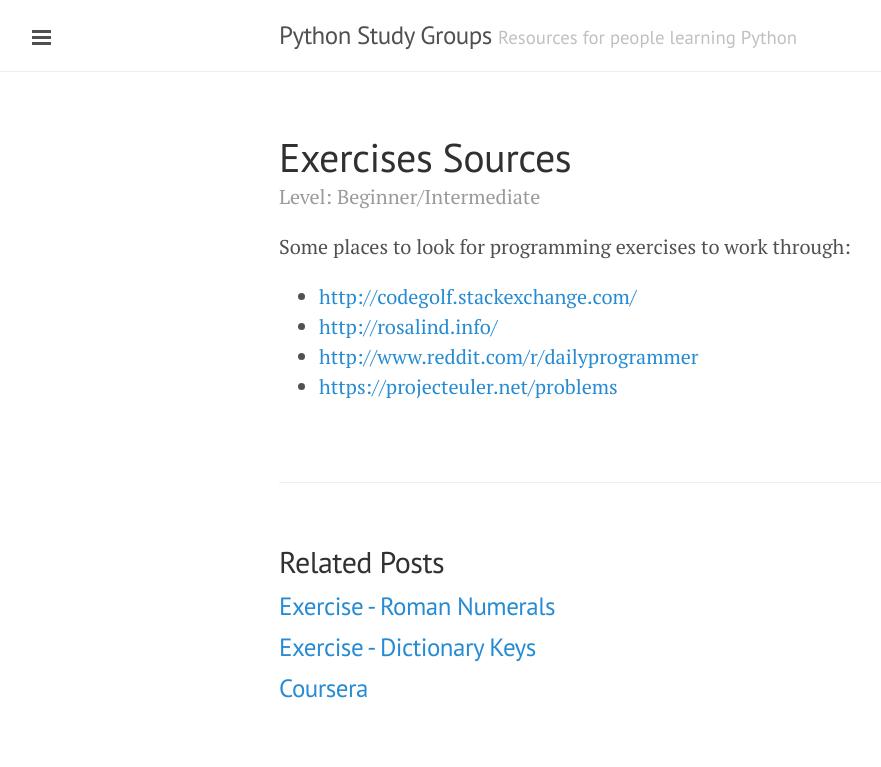
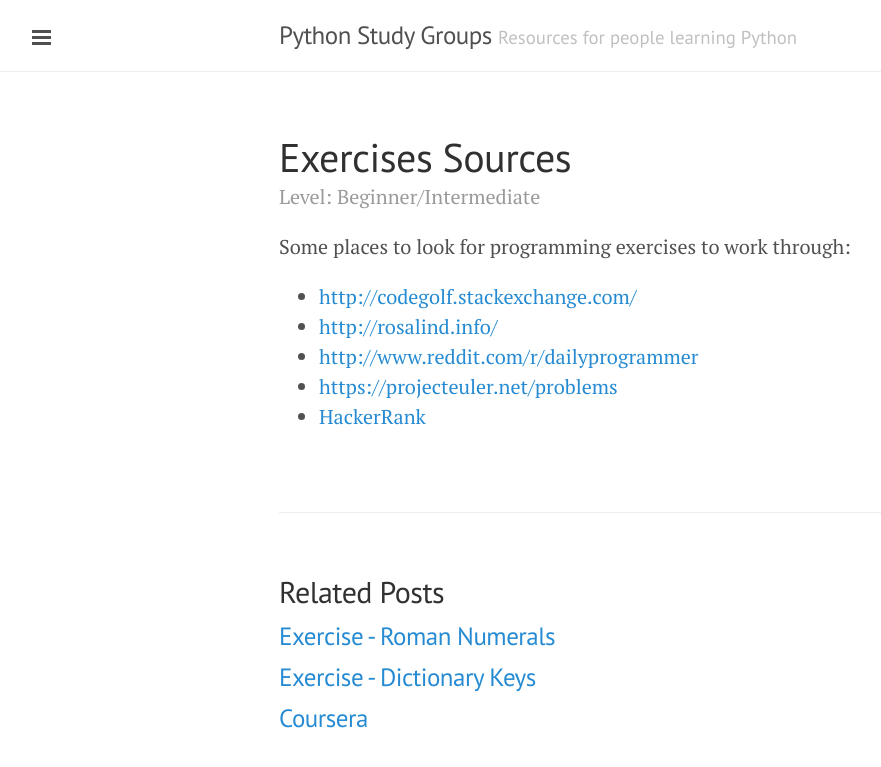
Before and after one commit to pythonstudygroup/pythonstudygroup.github.io, a Jekyll site: the page built from _posts/2015-01-04-exercise-sources.md, in a window 1280 px wide. Shown: the top 767 px of the page, without its empty margins (1-882 px from the left). Built offline with Jekyll 4.4.1, drawn with Linux system fonts in a browser that asks for light colours; Markdown is read by kramdown in place of the engine named in the settings.

Commit message:
Add HackerRank

```diff
--- a/_posts/2015-01-04-exercise-sources.md
+++ b/_posts/2015-01-04-exercise-sources.md
@@ -10,3 +10,4 @@ Some places to look for programming exercises to work through:
 * [http://rosalind.info/](http://rosalind.info/)
 * [http://www.reddit.com/r/dailyprogrammer](http://www.reddit.com/r/dailyprogrammer)
 * [https://projecteuler.net/problems](https://projecteuler.net/problems)
+* [HackerRank](https://www.hackerrank.com/)
```
